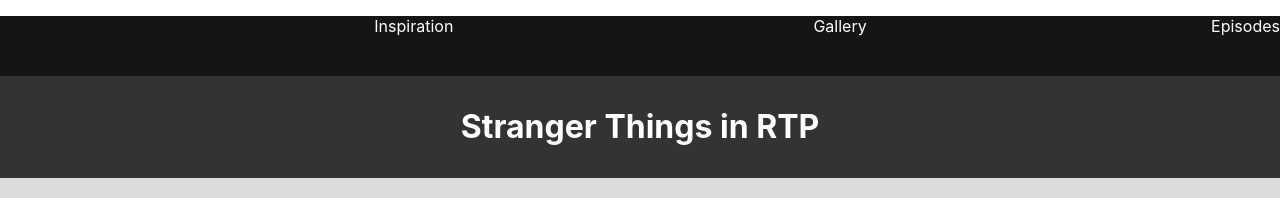
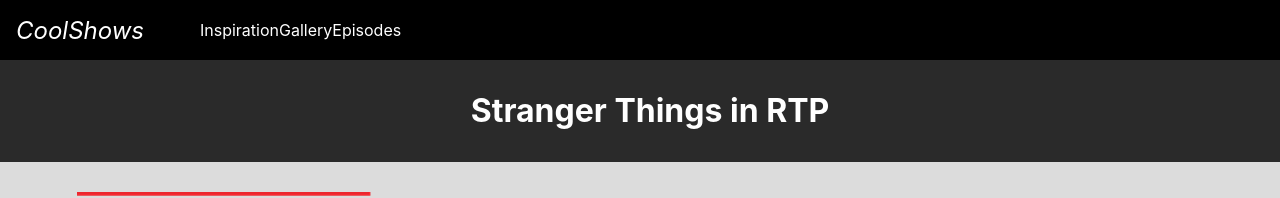
Before and after one commit to RodChris/fed-take-home-rodriguez, a React app: page / in a window 1280 px wide. Shown: the top 198 px of the page. Built offline with nearby package versions, Linux system fonts and the light colour scheme.

Commit message:
Modified Details and Navbar

```diff
--- a/src/App.js
+++ b/src/App.js
@@ -9,12 +9,13 @@
 import Episodes from './components/Episodes'
 
 import data from './data/en_US.json'
+import data2 from './data/la_PG.json'
 
 class App extends Component {
   render() {
     return (
       <React.Fragment>
-          <Navbar></Navbar>
+          <Navbar />
           <Header>{data}</Header>
           <Description>{data}</Description>
           <Details>{data}</Details>
--- a/src/components/Description.js
+++ b/src/components/Description.js
@@ -30,7 +30,7 @@
 
   return (
     <React.Fragment>
-      <section style={sectionDescription}>
+      <section id='inspiration' style={sectionDescription}>
           <div style={detailsLogo}>
               <img src={logo} alt='logo' />
           </div>
--- a/src/components/Details.js
+++ b/src/components/Details.js
@@ -3,7 +3,7 @@
 import './Details.css';
 
 const sectionDetails = {
-  background: '#333',
+  background: '#696969',
   color: '#fff',
   alignItems: 'center',
   padding: '20px',
--- a/src/components/Header.js
+++ b/src/components/Header.js
@@ -3,7 +3,10 @@
 import './Header.css'
 
 const headerStyle = {
-  background: '#333',
+  position: 'sticky',
+  width: '100%',
+  top: '60px',
+  background: '#2a2a2a',
   color: '#fff',
   textAlign: 'center',
   padding: '10px'
--- a/src/components/Navbar.css
+++ b/src/components/Navbar.css
@@ -0,0 +1,3 @@
+.sectionYo {
+    background-color: aquamarine;
+}
--- a/src/components/Navbar.js
+++ b/src/components/Navbar.js
@@ -1,14 +1,36 @@
 import React from 'react'
 
-import './Header.css'
+import { Link } from 'react-scroll'
+import './Navbar.css'
 
-const navbarStyle = {
+const navbarHeader = {
   position: 'sticky',
   top: 0,
-  background: '#151515',
+  left: 0,
+  background: '#000',
   color: '#fff',
   width: '100%',
   height: '60px'
+}
+
+const navbarInner = {
+    display: 'flex',
+    alignItems: 'center',
+    height: '100%'
+}
+
+const navbarLogo = {
+    padding: '0 1rem'
+}
+
+const navbarLogoLink = {
+    color: '#fff',
+    textDecoration: 'none',
+    fontSize: '1.5rem'
+}
+
+const navbarItems = {
+
 }
 
 const listGroup = {
@@ -21,16 +43,48 @@
     flex: 1
 }
 
-const Navabar = (props) => {
+const Navbar = (props) => {
   return (
-    <div style={navbarStyle}>
+    <header style={navbarHeader}>
+        <nav style={navbarInner}>
+            <div style={navbarLogo}>
+                <a style={navbarLogoLink} href="/"><i>CoolShows</i></a>
+            </div>
+            <div style={navbarItems}>
                 <ul style={listGroup}>
                 <li style={listItem}>Inspiration</li>
                 <li style={listItem}>Gallery</li>
                 <li style={listItem}>Episodes</li>
+                    {/* <Link
+                        activeClass="active"
+                        to="inspiration"
+                        spy={true}
+                        smooth={true}
+                        offset={-70}
+                        duration= {500}>
+                    </Link>
+                    <Link
+                        activeClass="active"
+                        to="inspiration"
+                        spy={true}
+                        smooth={true}
+                        offset={-70}
+                        duration= {500}>
+                    </Link>
+                    <Link
+                        activeClass="active"
+                        to="inspiration"
+                        spy={true}
+                        smooth={true}
+                        offset={-70}
+                        duration= {500}>
+                    </Link>           */}
                 </ul>
             </div>
+        </nav>
+
+    </header>
   )
 }
 
-export default Navabar;
+export default Navbar;
```
Lines whose indentation alone changed are shown as unchanged.
